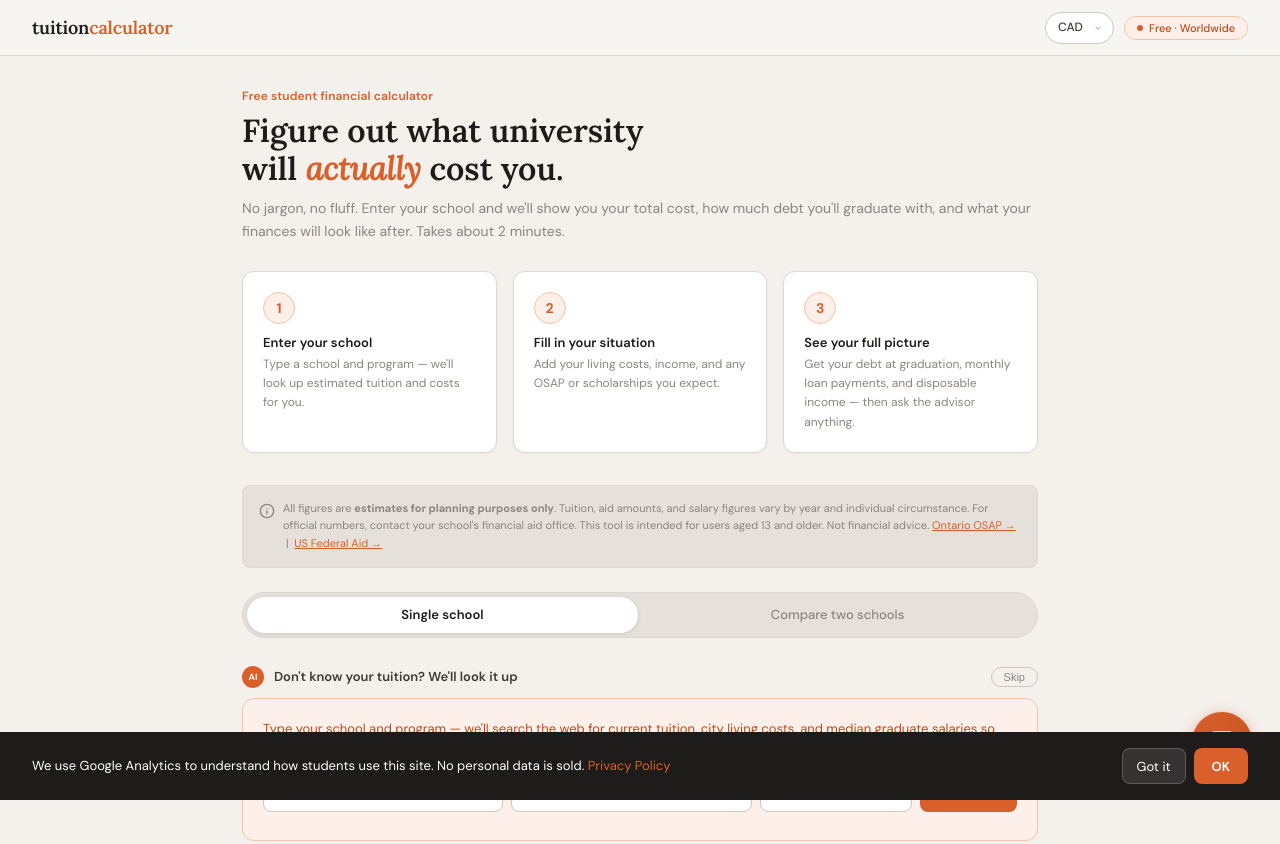
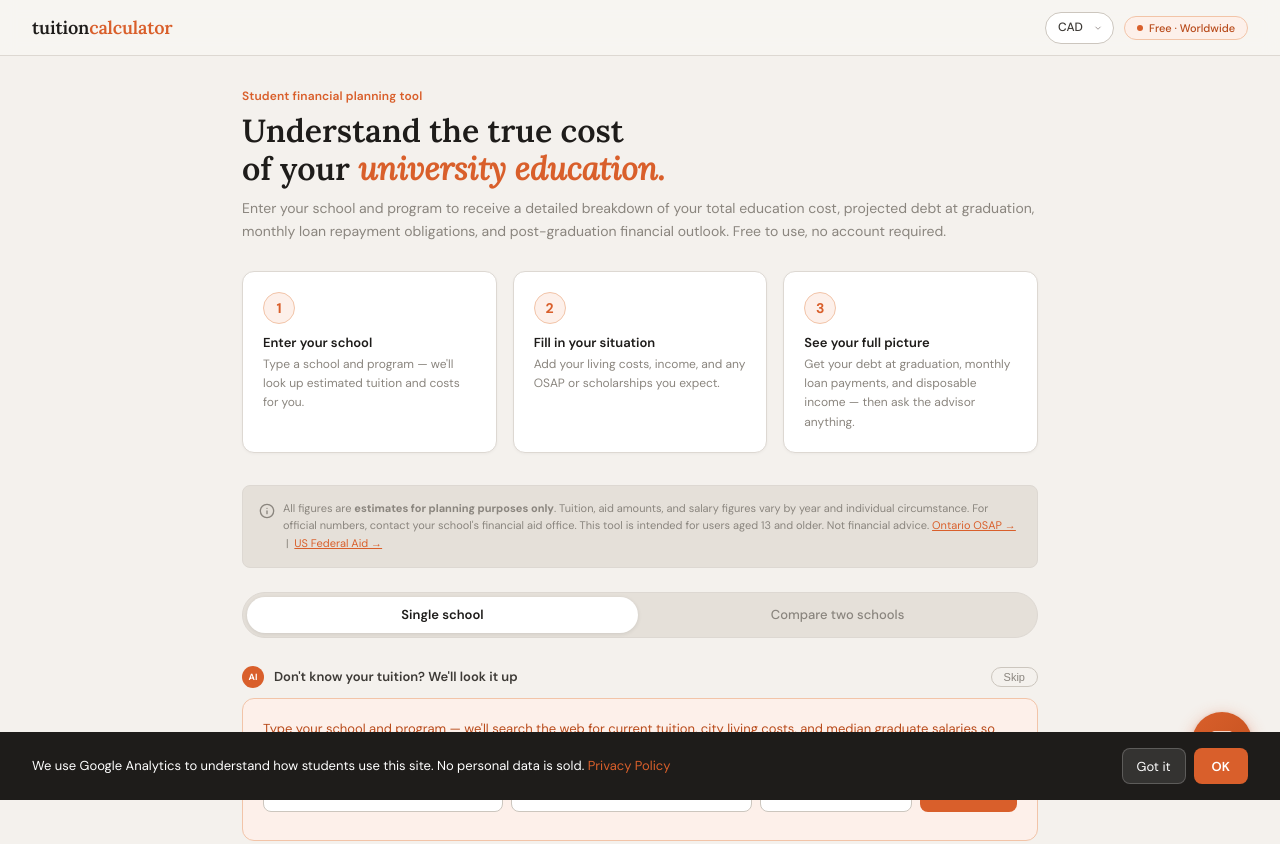
Before and after one commit to QDD6688/tuition-calc, a plain HTML site: page index.html in a window 1280 px wide. Shown: the top 844 px of the page. Drawn offline with Linux system fonts and the light colour scheme.

Commit message:
Update index.html

```diff
--- a/index.html
+++ b/index.html
@@ -723,9 +723,9 @@ body{background:var(--bg);color:var(--text);font-family:var(--sans);min-height:1
 <!-- ═══ LEFT PANEL ═══ -->
 <div class="lp">
   <div class="hero">
-    <div class="eyebrow">Free student financial calculator</div>
-    <h1>Figure out what university<br>will <em>actually</em> cost you.</h1>
-    <p>No jargon, no fluff. Enter your school and we'll show you your total cost, how much debt you'll graduate with, and what your finances will look like after. Takes about 2 minutes.</p>
+    <div class="eyebrow">Student financial planning tool</div>
+    <h1>Understand the true cost<br>of your <em>university education.</em></h1>
+    <p>Enter your school and program to receive a detailed breakdown of your total education cost, projected debt at graduation, monthly loan repayment obligations, and post-graduation financial outlook. Free to use, no account required.</p>
   </div>
 
   <!-- HOW IT WORKS -->
@@ -2391,9 +2391,8 @@ document.addEventListener('DOMContentLoaded', function(){
       const banner=v('cookieBanner');
       if(banner) banner.classList.add('show');
     }, 1500);
-  } else if(cookieChoice==='accepted'){
-    loadGA();
-  }
+  }
+  // GA loads directly in <head> — no action needed on accept
 });
 </script>
 
```
